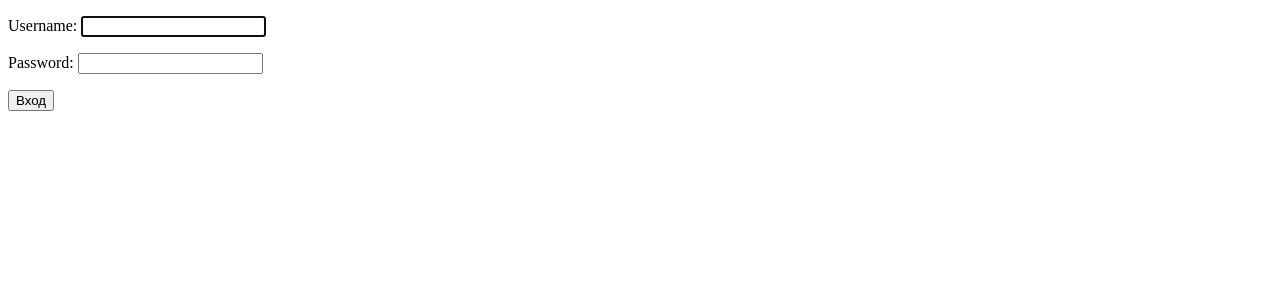
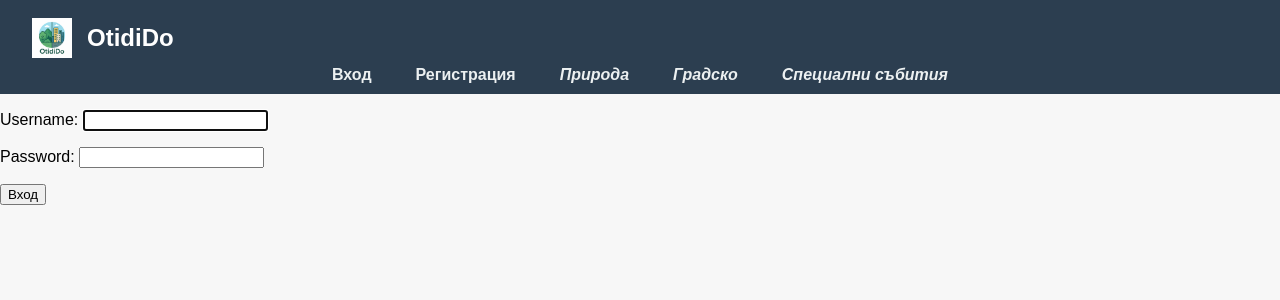
Before and after one commit to ZhelanDanev/OtidiDo, a Django app: a page that uses templates/registration/login.html in a window 1280 px wide. Shown: the top 300 px of the page. Run offline with Django 5.2, Linux system fonts and the light colour scheme.

Commit message:
css for nav/banner, favicon, logo

```diff
--- /dev/null
+++ b/static/css/styles.css
@@ -0,0 +1,83 @@
+body {
+    font-family: Arial, sans-serif;
+    background-color: #f7f7f7;
+    margin: 0;
+    padding: 0;
+}
+
+h1 {
+    color: #3366cc;
+    text-align: center;
+    margin-top: 50px;
+}
+
+.logo-img {
+    height: 40px;
+    margin-right: 15px;
+    vertical-align: middle;
+}
+
+.logo-link {
+display:flex;
+align-items: center;
+}
+
+.logo-text {
+    color: white;
+    font-size: 24px;
+    font-weight: bold;
+}
+
+nav {
+    background-color: #2c3e50;
+    padding: 10px 20px
+}
+
+nav ul {
+    list-style-type: none;
+    margin: 0;
+    padding: 0;
+    display: flex;
+    justify-content: center;
+    align-items: center;
+    gap: 20px;
+}
+
+nav li {
+    display: inline;
+}
+
+nav a {
+    color: #ecf0f1;
+    text-decoration: none;
+    font-weight: bold;
+    padding: 8px 12px;
+    transition: background-color 0.3s ease;
+}
+
+nav a:hover {
+    background-color: #34495e;
+    border-radius: 5px;
+}
+
+nav span {
+    color: #bdc3c7;
+}
+
+nav form {
+    display: inline;
+}
+
+nav button {
+    background-color: #e74c3c;
+    color: white;
+    border: none;
+    padding: 6px 10px;
+    border-radius: 4px;
+    cursor: pointer;
+    transition: background-color 0.2s;
+}
+
+nav button:hover {
+    background-color: #c0392b;
+}
--- a/templates/common/base.html
+++ b/templates/common/base.html
@@ -4,28 +4,29 @@
 <head>
     <meta charset="UTF-8">
     <title>Отиди до</title>
-    <link href="{% static 'css/output.css' %}" rel="stylesheet">
+    <link rel="icon" type="image/png" href="{% static 'images/logo.png' %}">
+    <link rel="stylesheet" href="{% static 'css/styles.css' %}">
 </head>
 <body>
 
 <nav>
     <div>
-        <a href="/">
-            <i>Отиди до</i>
+        <a href="/" class="logo-link">
+            <img src="{%static 'images/logo.png' %}" alt="OtidiDo Logo" class="logo-img">
+            <span class="logo-text">OtidiDo</span>
         </a>
         <div>
             <ul>
 
                 {% if user.is_authenticated %}
-                <li><a href="{% url 'logout' %}">Изход</a></li>
-
+                <li><span>Здравей, {{ user.username }}!</span></li>
                 <form method="POST" action="{% url 'logout' %}">
                     {% csrf_token %}
-                    <button type="submit">Logout</button>
+                    <button type="submit">Изход</button>
                 </form>
 
                 <li><a href="{% url 'profile' %}">Моят профил</a></li>
-                <li><span>Здравей, {{ user.username }}!</span></li>
+
                 {% else %}
                 <li><a href="{% url 'login' %}">Вход</a></li>
                 <li><a href="{% url 'register' %}">Регистрация</a></li>
--- a/templates/ideas/idea_list.html
+++ b/templates/ideas/idea_list.html
@@ -13,6 +13,7 @@
     {% endfor %}
 </ul>
 
+
 <a href="{% url 'create_idea' %}">Ново предложение</a>
 
 {% endblock %}
--- a/templates/registration/login.html
+++ b/templates/registration/login.html
@@ -1,5 +1,6 @@
-<!DOCTYPE html>
-<html lang="en">
+{% extends 'common/base.html' %}
+
+{% block content %}
 <head>
     <meta charset="UTF-8">
     <title>Login</title>
@@ -12,4 +13,5 @@
     </form>
 
 </body>
-</html>
+
+{% endblock %}
```
Also changed, not shown: static/images/logo.png (added).
